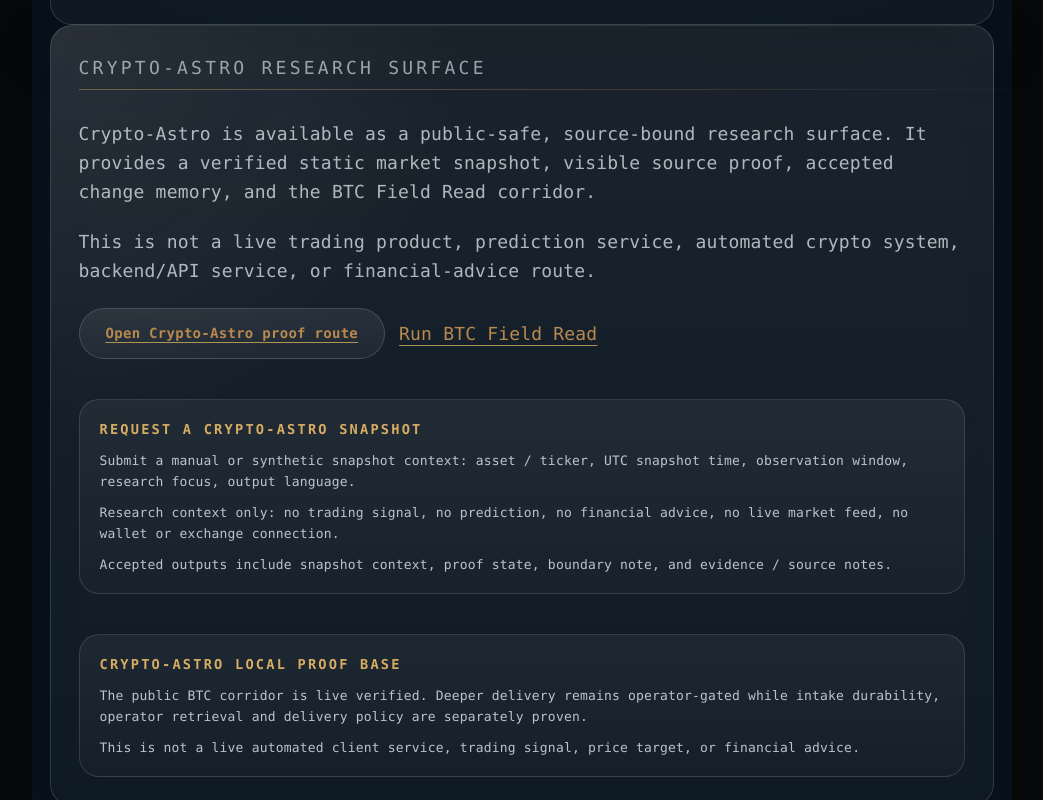
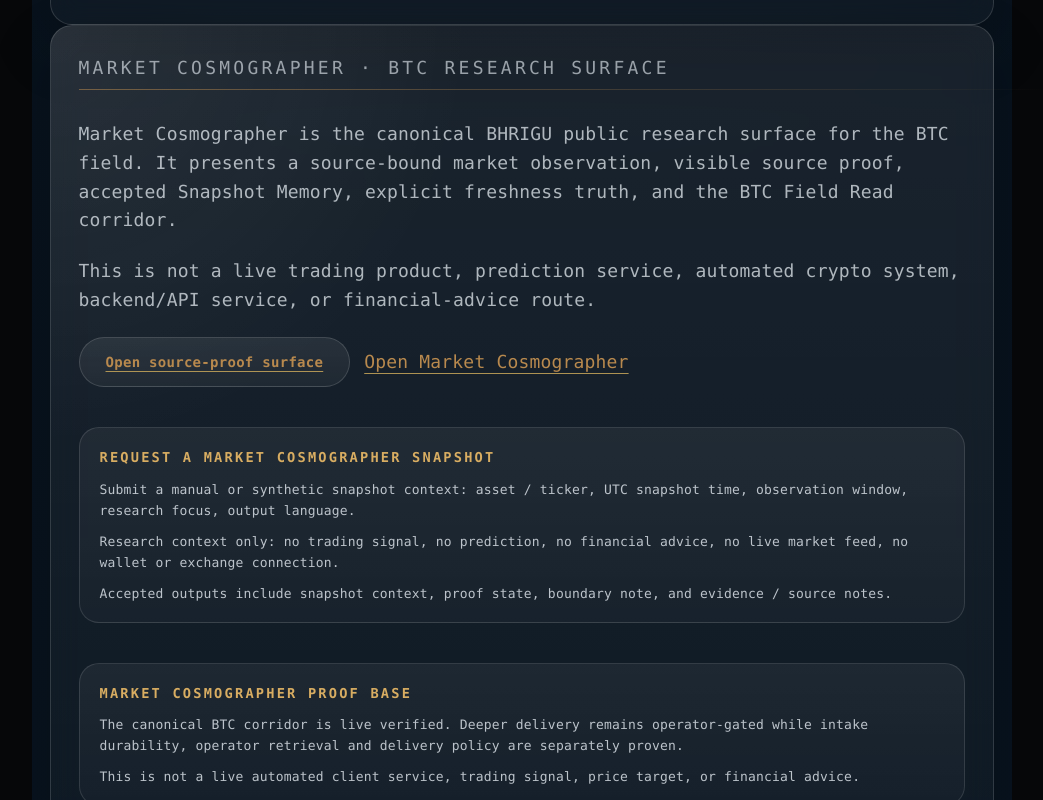
Before and after one commit to AiBhrigu/bhrigu-portal, a Next.js app: page /access in a window 1280 px wide. Shown: the part 1200-2000 px from the top of the page, without its empty margins (111-1154 px from the left). Built offline with nearby package versions, Linux system fonts and the light colour scheme.

Commit message:
Access: complete Market Cosmographer public identity (#45)
Switch the bounded /access research block to the canonical Market Cosmographer identity and /market-cosmographer CTA while preserving the producer proof URL, internal bindings, access flows and all analytical boundaries.

```diff
--- a/pages/access.tsx
+++ b/pages/access.tsx
@@ -157,12 +157,12 @@ export default function AccessPage({
           <HeaderBlock />
           <IntroBlock />
           <AccessBridgeContextBlock bridgeCtx={initialBridgeCtx} />
-            <section className="panel stack" aria-labelledby="crypto-astro-research-surface">
-              <p className="sectionTitle" id="crypto-astro-research-surface">
-                Crypto-Astro Research Surface
+            <section className="panel stack" aria-labelledby="market-cosmographer-research-surface">
+              <p className="sectionTitle" id="market-cosmographer-research-surface">
+                Market Cosmographer · BTC Research Surface
               </p>
               <p className="muted">
-                Crypto-Astro is available as a public-safe, source-bound research surface. It provides a verified static market snapshot, visible source proof, accepted change memory, and the BTC Field Read corridor.
+                Market Cosmographer is the canonical BHRIGU public research surface for the BTC field. It presents a source-bound market observation, visible source proof, accepted Snapshot Memory, explicit freshness truth, and the BTC Field Read corridor.
               </p>
               <p className="muted">
                 This is not a live trading product, prediction service, automated crypto system, backend/API service, or financial-advice route.
@@ -174,15 +174,15 @@ export default function AccessPage({
                   rel="noopener noreferrer"
                   target="_blank"
                 >
-                  Open Crypto-Astro proof route
+                  Open source-proof surface
                 </a>
-                <Link className="btnSecondary" href="/crypto-astro/btc">
-                  Run BTC Field Read
+                <Link className="btnSecondary" href="/market-cosmographer">
+                  Open Market Cosmographer
                 </Link>
               </div>
 
               <div className="accessBridgeNote" data-crypto-astro-intake="snapshot">
-                <div className="eyebrow">Request a Crypto-Astro Snapshot</div>
+                <div className="eyebrow">Request a Market Cosmographer Snapshot</div>
                 <div>
                   Submit a manual or synthetic snapshot context: asset / ticker, UTC snapshot time,
                   observation window, research focus, output language.
@@ -197,9 +197,9 @@ export default function AccessPage({
               </div>
 
               <div className="accessBridgeNote" data-crypto-astro-proof-base="btc-eth-sol">
-                <div className="eyebrow">Crypto-Astro Local Proof Base</div>
+                <div className="eyebrow">Market Cosmographer Proof Base</div>
                 <div>
-                  The public BTC corridor is live verified. Deeper delivery remains operator-gated while intake durability, operator retrieval and delivery policy are separately proven.
+                  The canonical BTC corridor is live verified. Deeper delivery remains operator-gated while intake durability, operator retrieval and delivery policy are separately proven.
                 </div>
                 <div>
                   This is not a live automated client service, trading signal, price target, or financial advice.
```
